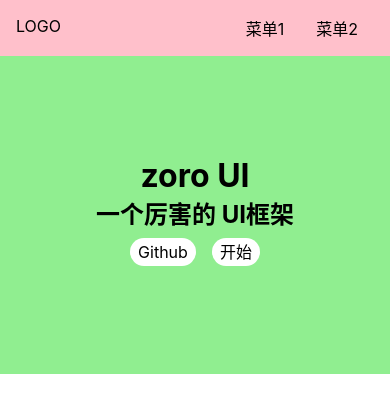
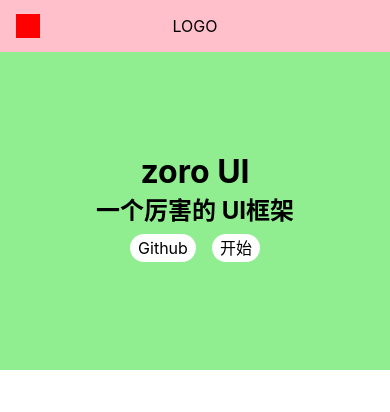
Before and after one commit to qvefofo/zero-ui, a Vue app: page / in a window 390 px wide. Shown: the top 412 px of the page. Built offline with nearby package versions, Linux system fonts and the light colour scheme.

Commit message:
feat: 完善aside 切换

```diff
--- a/src/App.vue
+++ b/src/App.vue
@@ -8,7 +8,9 @@
   name: 'App',
   components: {},
   setup(props) {
-    const asideVisible = ref(false)
+    const width = document.documentElement.clientWidth
+    console.log('width', width)
+    const asideVisible = ref(width <= 500 ? false : true)
     provide('asideVisible', asideVisible)
   },
 }
--- a/src/components/Topnav.vue
+++ b/src/components/Topnav.vue
@@ -1,14 +1,15 @@
 <template>
   <div class="topnav">
-    <div class="logo" @click="toggleMenu">LOGO</div>
-    <div class="menu">
+    <div class="logo">LOGO</div>
+    <ul class="menu">
       <li>
         <router-link to="/">菜单1</router-link>
       </li>
       <li>
         <router-link to="/doc">菜单2</router-link>
       </li>
-    </div>
+    </ul>
+    <span class="toggleAside" @click="toggleMenu"></span>
   </div>
 </template>
 <script lang="ts">
@@ -30,6 +31,8 @@
   background: pink;
   position: relative;
   z-index: 10;
+  justify-content: center;
+  align-items: center;
   > .logo {
     max-width: 6em;
     margin-right: auto;
@@ -43,5 +46,26 @@
       margin: 0 1em;
     }
   }
+  > .toggleAside {
+    display: none;
+    width: 24px;
+    height: 24px;
+    background: red;
+    position: absolute;
+    left: 16px;
+    top: 50%;
+    transform: translateY(-50%);
+  }
+  @media (max-width: 500px) {
+    > .menu {
+      display: none;
+    }
+    > .logo {
+      margin: 0 auto;
+    }
+    > .toggleAside {
+      display: inline-block;
+    }
+  }
 }
 </style>
--- a/src/index.scss
+++ b/src/index.scss
@@ -4,8 +4,7 @@
   box-sizing: border-box;
 }
 ul,
-ol,
-li {
+ol {
   list-style: none;
 }
 a {
--- a/src/views/Doc.vue
+++ b/src/views/Doc.vue
@@ -41,11 +41,9 @@
 </script>
 <style lang="scss" scoped>
 aside {
-  position: fixed;
   width: 150px;
   padding: 16px;
-  top: 50px;
-  left: 0;
+
   background-color: lightblue;
   > h2 {
     margin-bottom: 4px;
@@ -55,5 +53,10 @@
       padding: 4px 0;
     }
   }
+  @media (max-width: 500px) {
+    position: fixed;
+    top: 50px;
+    left: 0;
+  }
 }
 </style>
```
